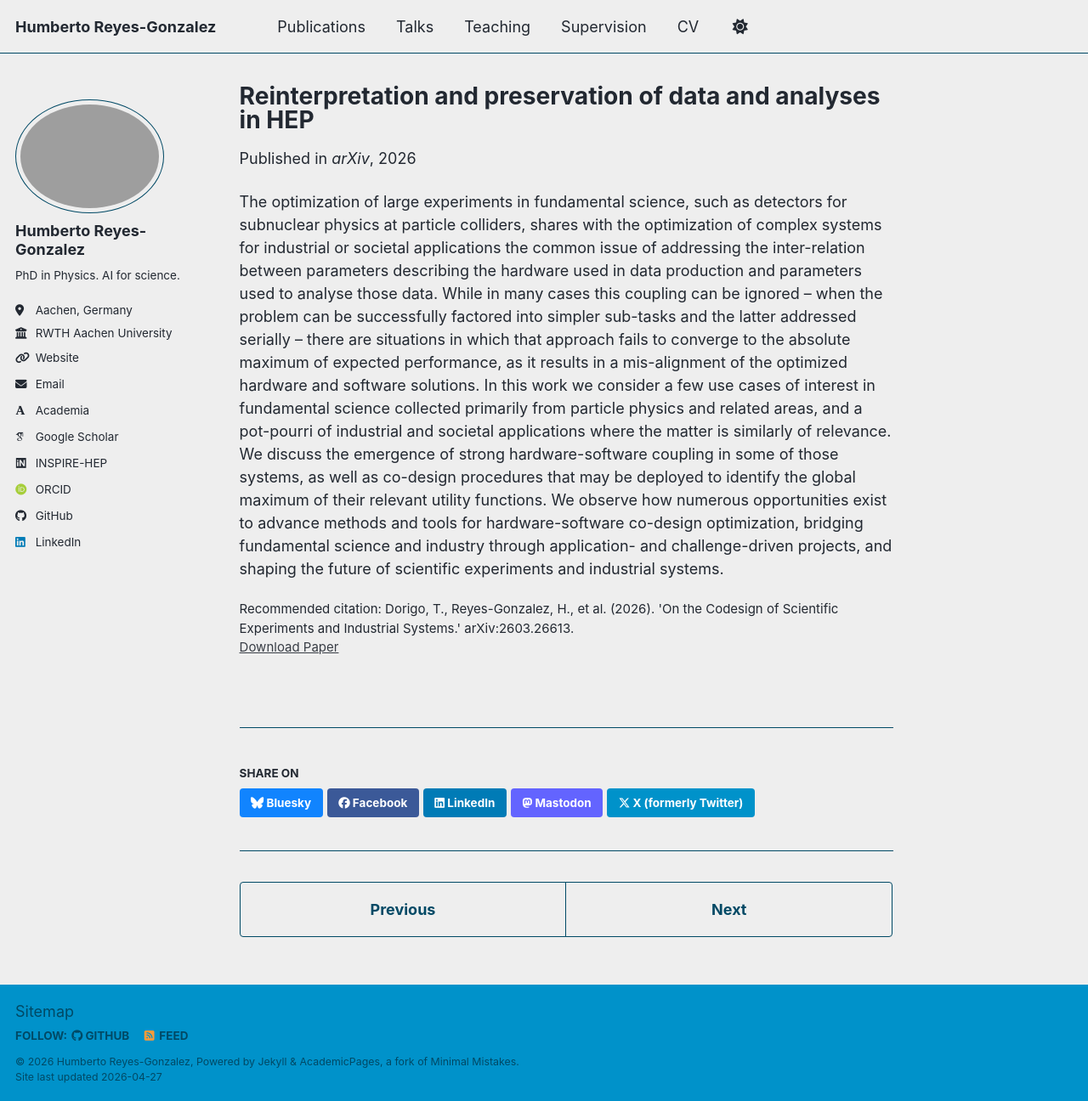
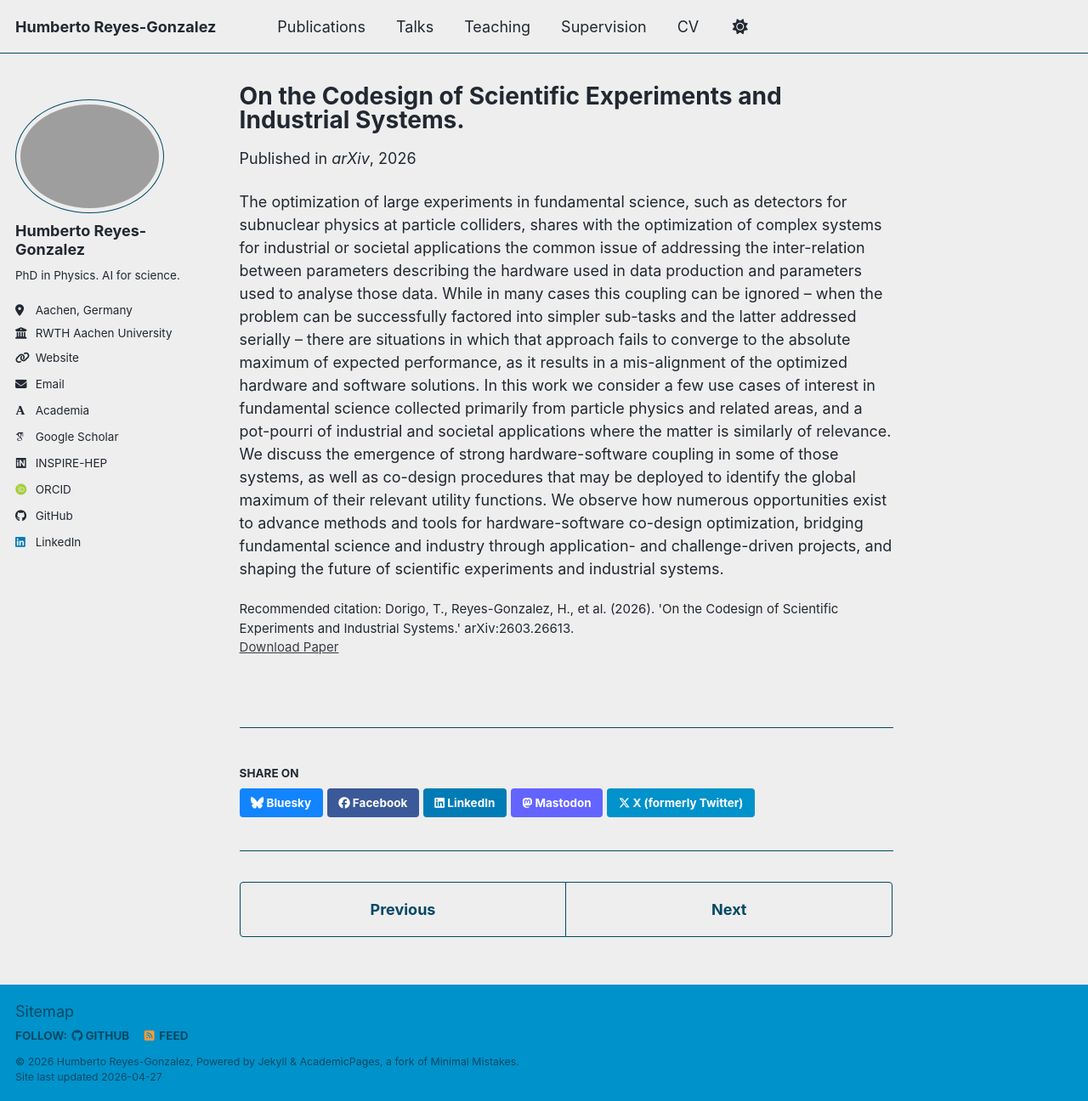
Before and after one commit to hreyes91/hreyes91.github.io, a Jekyll site: the page built from _publications/2026-codesign.md, in a window 1280 px wide and 1296 px high. Shown: the whole window at 85% size. Built offline with Jekyll 4.4.1, drawn with Linux system fonts in a browser that asks for light colours; some web fonts are replaced; a script bundle is joined from its source files by our own code; library files that are not in the unit come from our copies.

Commit message:
Update 2026-codesign.md

```diff
--- a/_publications/2026-codesign.md
+++ b/_publications/2026-codesign.md
@@ -1,5 +1,5 @@
 ---
-title: "Reinterpretation and preservation of data and analyses in HEP"
+title: "On the Codesign of Scientific Experiments and Industrial Systems."
 collection: publications
 category: manuscripts
 permalink: /publication/2026-codesign
```
